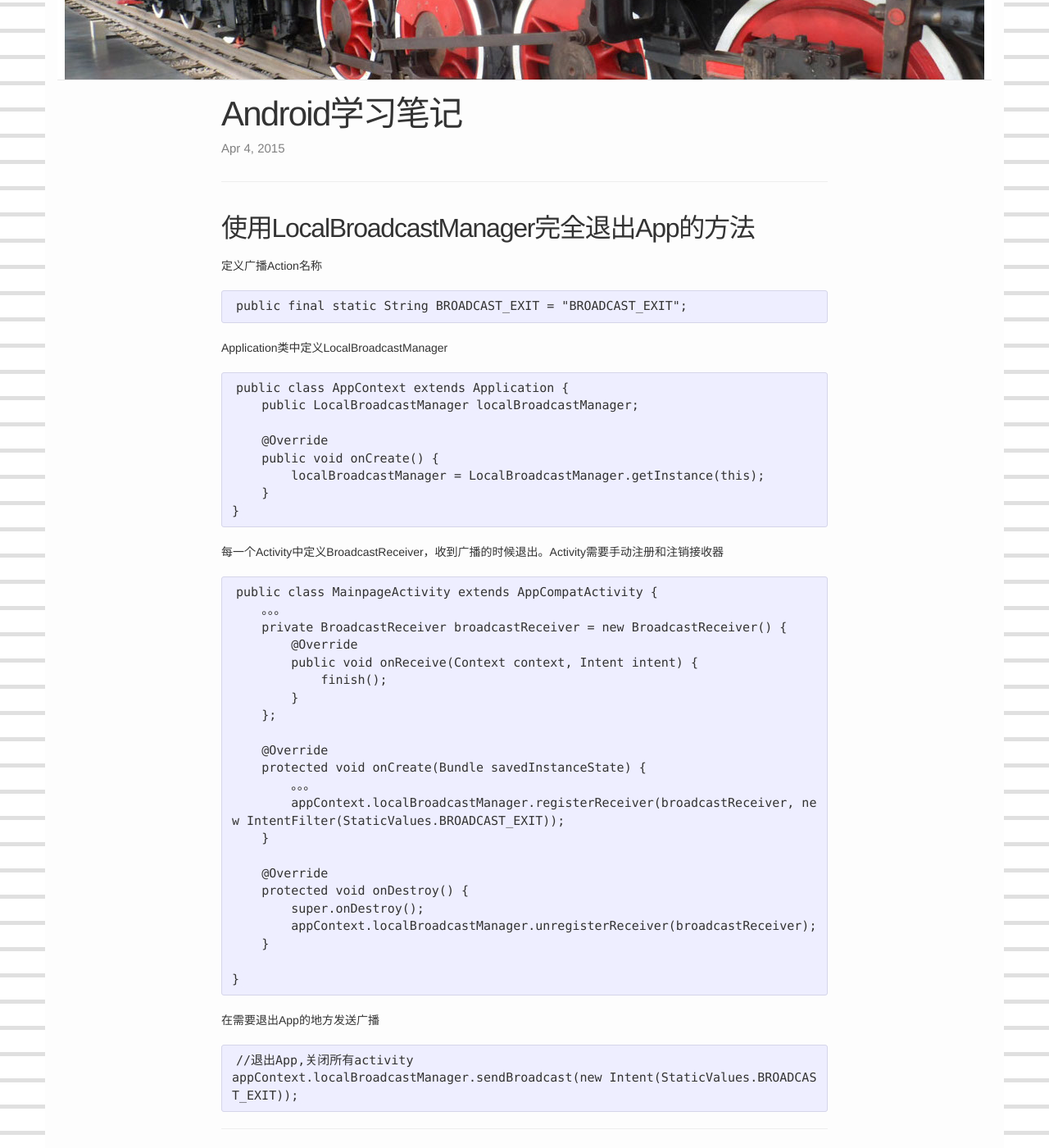
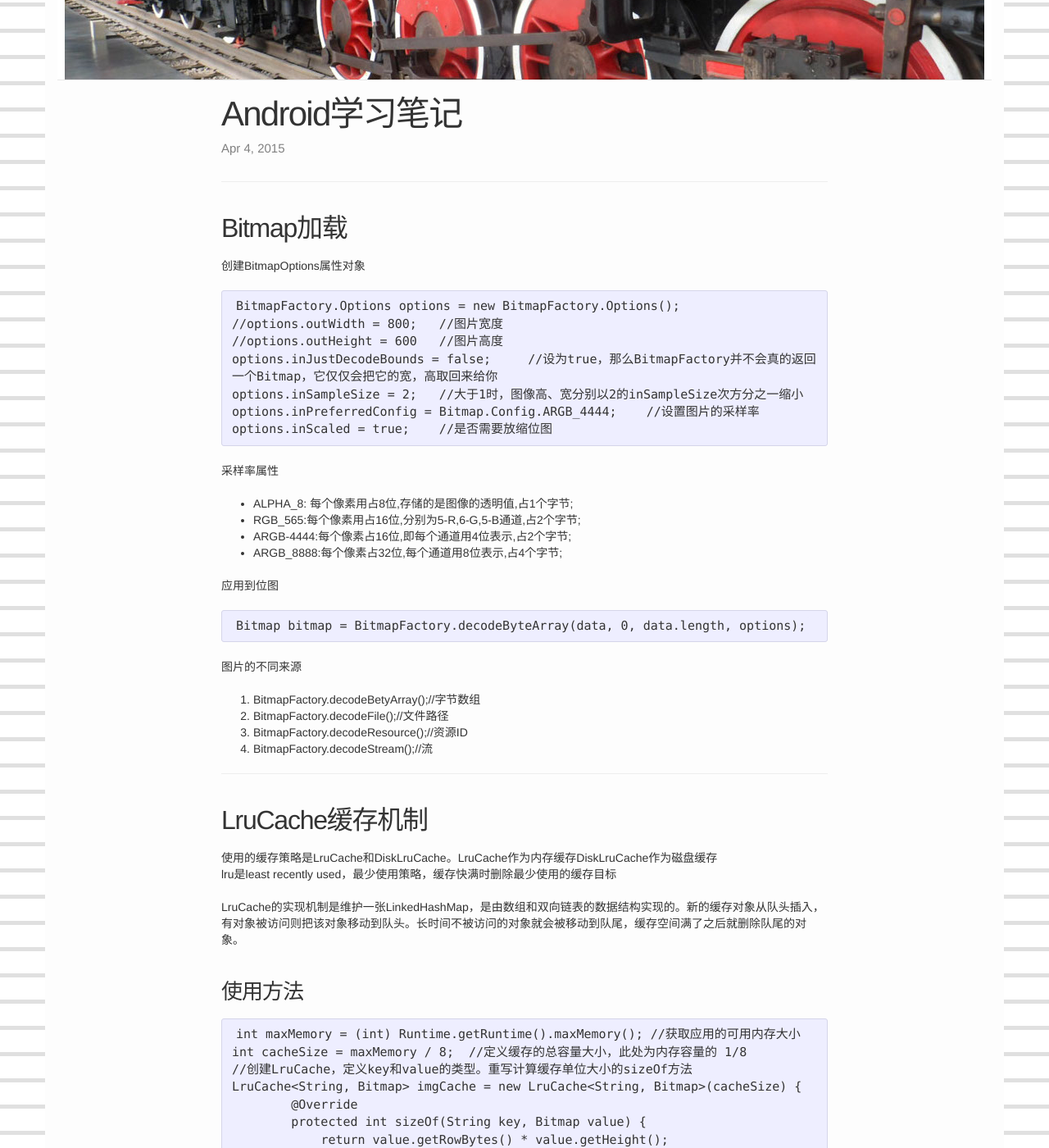
Before and after one commit to viator42/viator42.github.io, a Jekyll site: the page built from _posts/2014-4-4-android-note.markdown, in a window 1280 px wide and 1400 px high, scrolled down 228 px. Shown: the whole window at 82% size. Built offline with Jekyll 4.4.1, drawn with Linux system fonts in a browser that asks for light colours; some of the changed text lies outside the part shown.

Commit message:
update note

```diff
--- a/_posts/2014-4-4-android-note.markdown
+++ b/_posts/2014-4-4-android-note.markdown
@@ -7,6 +7,126 @@ categories: android
 
 --------
 
+## Bitmap加载
+
+创建BitmapOptions属性对象
+
+    BitmapFactory.Options options = new BitmapFactory.Options();
+    //options.outWidth = 800;   //图片宽度
+    //options.outHeight = 600   //图片高度
+    options.inJustDecodeBounds = false;     //设为true，那么BitmapFactory并不会真的返回一个Bitmap，它仅仅会把它的宽，高取回来给你
+    options.inSampleSize = 2;   //大于1时，图像高、宽分别以2的inSampleSize次方分之一缩小
+    options.inPreferredConfig = Bitmap.Config.ARGB_4444;    //设置图片的采样率
+    options.inScaled = true;    //是否需要放缩位图
+
+采样率属性
+
+* ALPHA_8: 每个像素用占8位,存储的是图像的透明值,占1个字节;
+* RGB_565:每个像素用占16位,分别为5-R,6-G,5-B通道,占2个字节;
+* ARGB-4444:每个像素占16位,即每个通道用4位表示,占2个字节;
+* ARGB_8888:每个像素占32位,每个通道用8位表示,占4个字节;
+
+应用到位图
+
+    Bitmap bitmap = BitmapFactory.decodeByteArray(data, 0, data.length, options);
+
+图片的不同来源
+
+1. BitmapFactory.decodeBetyArray();//字节数组
+2. BitmapFactory.decodeFile();//文件路径
+3. BitmapFactory.decodeResource();//资源ID
+4. BitmapFactory.decodeStream();//流
+
+--------
+
+## LruCache缓存机制
+
+使用的缓存策略是LruCache和DiskLruCache。LruCache作为内存缓存DiskLruCache作为磁盘缓存
+lru是least recently used，最少使用策略，缓存快满时删除最少使用的缓存目标
+
+LruCache的实现机制是维护一张LinkedHashMap，是由数组和双向链表的数据结构实现的。新的缓存对象从队头插入，有对象被访问则把该对象移动到队头。长时间不被访问的对象就会被移动到队尾，缓存空间满了之后就删除队尾的对象。
+
+### 使用方法
+
+    int maxMemory = (int) Runtime.getRuntime().maxMemory(); //获取应用的可用内存大小
+    int cacheSize = maxMemory / 8;  //定义缓存的总容量大小，此处为内存容量的 1/8
+    //创建LruCache，定义key和value的类型。重写计算缓存单位大小的sizeOf方法
+    LruCache<String, Bitmap> imgCache = new LruCache<String, Bitmap>(cacheSize) {
+            @Override
+            protected int sizeOf(String key, Bitmap value) {
+                return value.getRowBytes() * value.getHeight();
+            }
+        };
+
+    imgCache.put("TEST_IMG", bitmap);   //存储到缓存
+    bitmap = imgCache.get("TEST_IMG");  //从缓存中取出
+
+LruCache只是内存缓存，缓存内容保持在LruCache作用域期间，对象销毁之后缓存即被删除
+持久化缓存使用DiskLruCache
+
+## DiskLruCache
+
+导入包
+
+    compile 'com.jakewharton:disklrucache:2.0.2'
+
+import class
+
+    import com.jakewharton.disklrucache.DiskLruCache;
+
+使用
+
+创建缓存对象
+DiskLruCache使用open方法创建自身，参数分别为
+
+* 缓存文件的存储目录
+* 应用的版本号，版本号更新的时候旧的缓存会被清空
+* 单个节点所对应的数据个数
+* 缓存的总大小
+
+    DiskLruCache diskLruCache = null;
+    try {
+        diskLruCache = DiskLruCache.open(getExternalCacheDir(), 1, 1, cacheSize);
+    } catch (IOException e) {
+        e.printStackTrace();
+    }
+
+DiskLruCache
+
+__数据缓存到存储__
+使用editor.newOutputStream(INDEX);方法来新建存储数据的输入流，INDEX参数是单个节点的编号
+
+    //
+    try {
+        DiskLruCache.Editor editor = diskLruCache.edit("testimg");
+        if(editor != null) {
+            OutputStream outputStream = editor.newOutputStream(0);
+            outputStream.write(data);
+            //写入之后必须进行commit操作
+            outputStream.flush();
+            editor.commit();
+        }
+
+    } catch (IOException e) {
+        e.printStackTrace();
+    }
+
+__读取磁盘缓存__
+
+    try {
+        //获取缓存的snapshot，参数为key
+        DiskLruCache.Snapshot snapshot = diskLruCache.get("testimg");
+        if(snapshot!=null){
+            //snapshot中获取缓存的数据，参数为单个节点的编号
+            Bitmap bitmap = BitmapFactory.decodeStream(snapshot.getInputStream(0));
+            return bitmap;
+        }
+    } catch (IOException e) {
+        e.printStackTrace();
+    }
+
+--------
+
 ## 使用LocalBroadcastManager完全退出App的方法
 
 定义广播Action名称
@@ -107,6 +227,12 @@ sp (scaled pixels)（放大像素）主要用于字体显示（best for textsize
 px 实际像素数,在不同分辨率设备上显示效果不同,不推荐使用
 
 --------
+
+## 图片加载相关
+
+图片加载时使用BitmapFactory.Option来调整图片的尺寸和采样率
+inSampleSize 等于1时采样后的图片等同于原尺寸，2的时候宽高为原尺寸的1/2
+
 
 ## 图片加载库 Glide使用
 
```
Also changed, not shown: _posts/2019-1-1-gradle-for-android.markdown (+26 -0 lines), _posts/2019-1-3-android-multi-module-note.markdown (added, +55 -0 lines).
